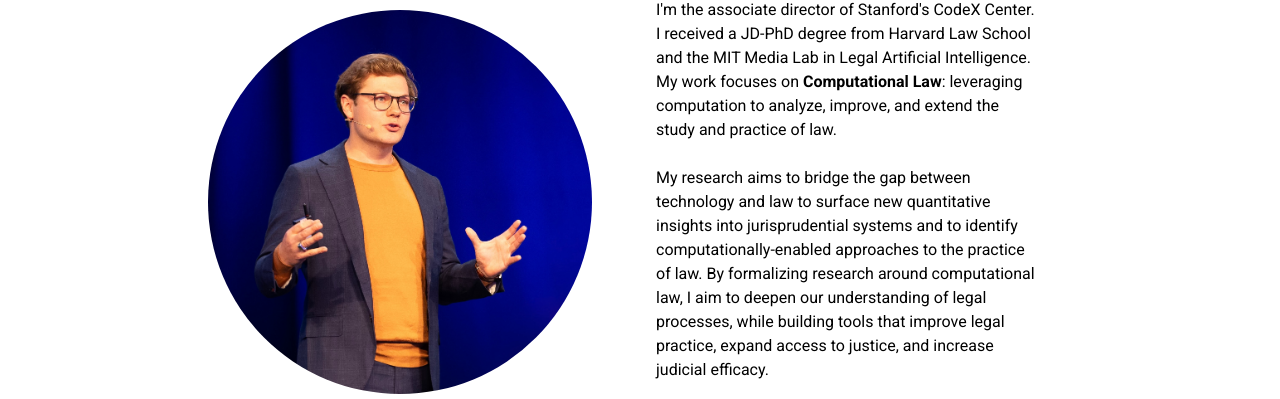
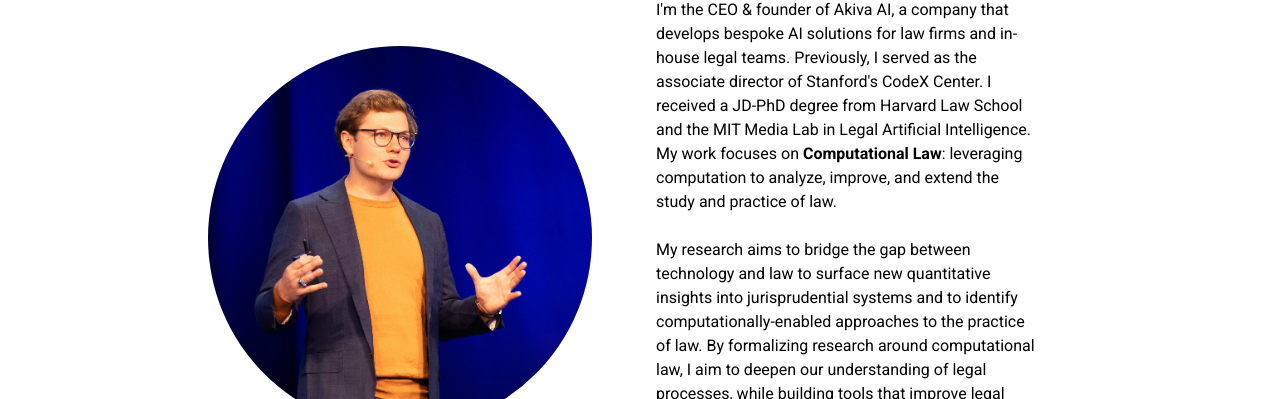
Before and after one commit to rmahari/rmahari.github.io, a plain HTML site: page index.html in a window 1280 px wide. Shown: the part 154-553 px from the top of the page. Drawn offline with nearby package versions, Linux system fonts and the light colour scheme; some icons are missing.

Commit message:
Update bio

```diff
--- a/index.html
+++ b/index.html
@@ -213,7 +213,7 @@
             About me
           </p>
           <p id="header-content" class="black">
-	    I'm the associate director of Stanford's CodeX Center.
+	    I'm the CEO & founder of Akiva AI, a company that develops bespoke AI solutions for law firms and in-house legal teams. Previously, I served as the associate director of Stanford's CodeX Center.
 	    I received a JD-PhD degree from Harvard Law School and the MIT
             Media Lab in Legal Artificial Intelligence.
 	    My work focuses on <b>Computational Law</b>: leveraging
@@ -237,7 +237,7 @@
           <!-- New Buttons Section -->
           <div class="mt-4 flex flex-wrap justify-center gap-2 sm:gap-4 mb-4">
             <button
-              onclick="updateContent('About me', 'I\'m pursuing a joint JD-PhD degree at Harvard Law School and the MIT Media Lab. My work focuses on <b>Computational Law</b>: leveraging computation to analyze, improve, and extend the study and practice of law.<br><br>My research aims to bridge the gap between technology and law to surface new quantitative insights into jurisprudential systems and to identify computationally-enabled approaches to the practice of law. By formalizing research around computational law, I aim to deepen our understanding of legal processes, while building tools that improve legal practice, expand access to justice, and increase judicial efficacy.<br><br>I also study the technological transformation of the legal profession and its effect on how organizations manage legal services and risks. To this end, I collaborate with private and public entities around the world to prototype practice-oriented computational legal solutions, deploying and studying computational law in the real world.')"
+              onclick="updateContent('About me', 'I'm the CEO & founder of Akiva AI, a company that develops bespoke AI solutions for law firms and in-house legal teams. Previously, I served as the associate director of Stanford's CodeX Center. I received a JD-PhD degree from Harvard Law School and the MIT Media Lab in Legal Artificial Intelligence.My work focuses on <b>Computational Law</b>: : leveraging computation to analyze, improve, and extend the study and practice of law.<br><br>My research aims to bridge the gap between technology and law to surface new quantitative insights into jurisprudential systems and to identify computationally-enabled approaches to the practice of law. By formalizing research around computational law, I aim to deepen our understanding of legal processes, while building tools that improve legal practice, expand access to justice, and increase judicial efficacy.<br><br>I also study the technological transformation of the legal profession and its effect on how organizations manage legal services and risks. To this end, I collaborate with private and public entities around the world to prototype practice-oriented computational legal solutions, deploying and studying computational law in the real world.')"
               class="text-sm font-semibold black bg-gray-200 px-3 py-1 sm:px-4 sm:py-2 rounded hover:custom-button-color:hover custom-button-color"
             >
               About
```
